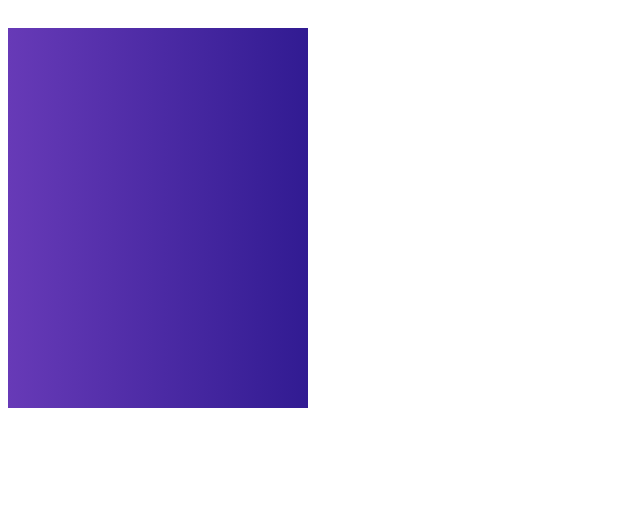
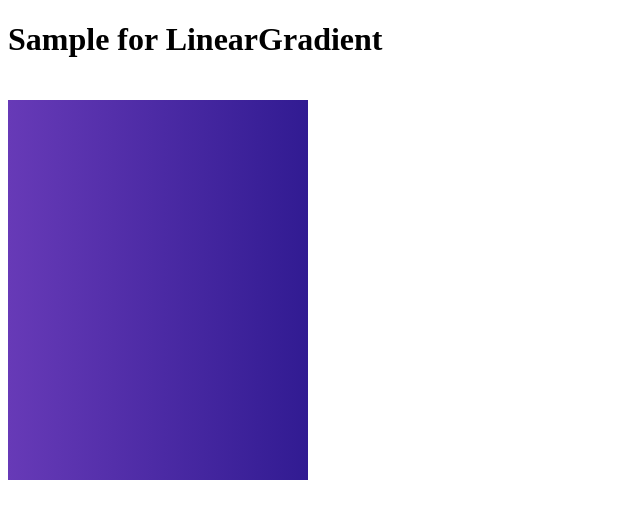
Before and after one commit to LeoAndo/html-training, a plain HTML site: page GradientSample/01/index.html in a window 1280 px wide. Shown: the whole page, without its empty margins (0-640 px from the left). Drawn offline with Linux system fonts and the light colour scheme.

Commit message:
#4 線型グラデーションの作成サンプル

```diff
--- a/GradientSample/01/index.html
+++ b/GradientSample/01/index.html
@@ -7,6 +7,7 @@
 </head>
 
 <body>
+    <h1>Sample for LinearGradient</h1>
     <canvas id="canvas" width="300" height="400"></canvas>
 </body>
 
```
